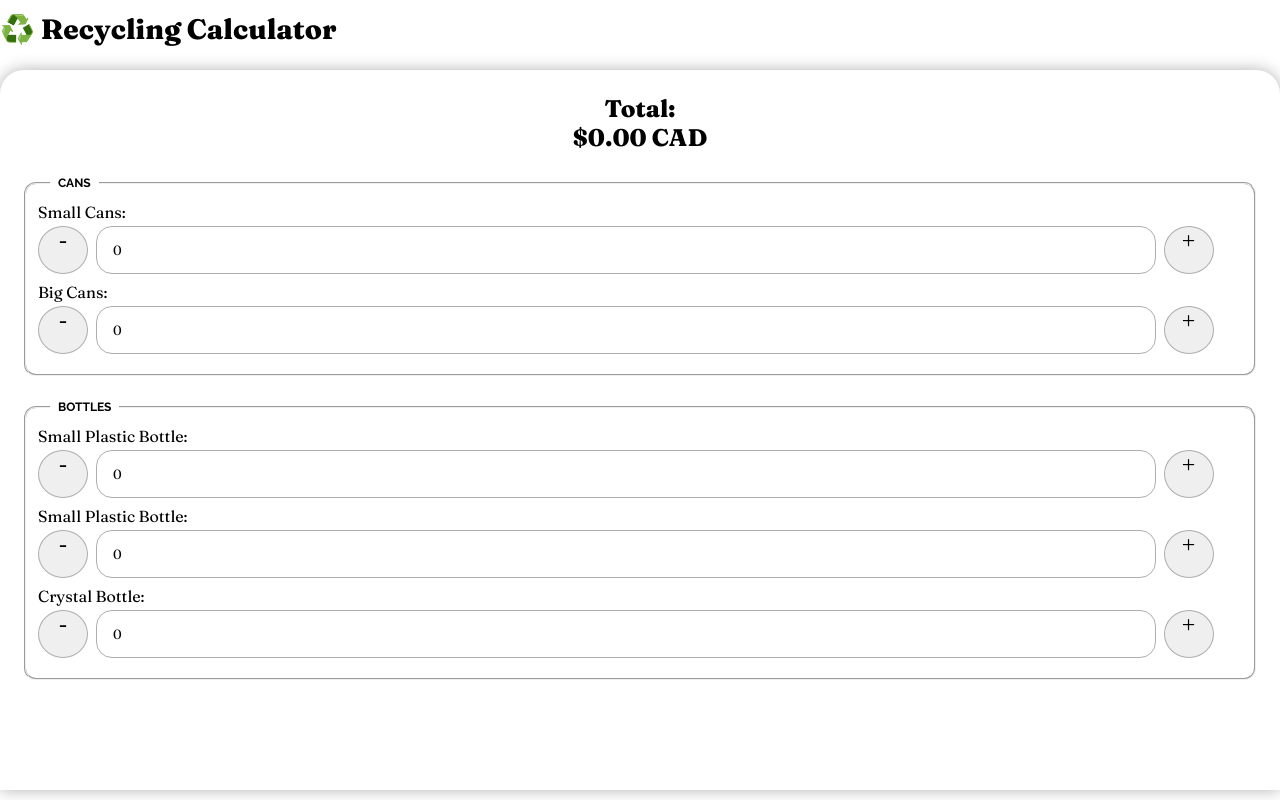
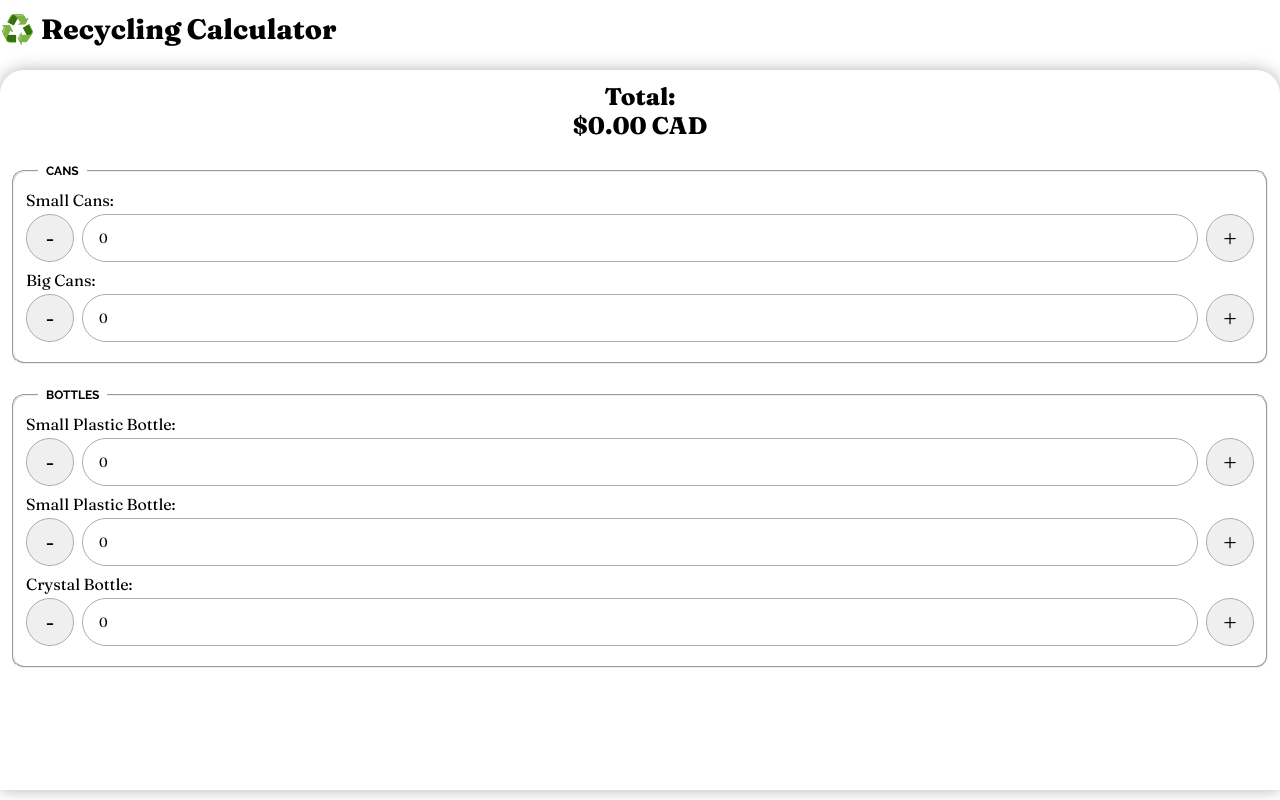
Before and after one commit to rodri-afa/recycling-calculator, a Nuxt app: page / in a window 1280 px wide. Built offline with nearby package versions, Linux system fonts and the light colour scheme.

Commit message:
more fixes

```diff
--- a/app.vue
+++ b/app.vue
@@ -102,7 +102,7 @@ h2 {
 
 .card {
     min-height: 90vh;
-    padding: 24px;
+    padding: 12px;
     background-color: white;
     border-radius: 24px 24px 0 0;
     filter: drop-shadow(0 0 8px rgba(0, 0, 0, 0.3));
--- a/components/Item.vue
+++ b/components/Item.vue
@@ -28,6 +28,7 @@ defineEmits(['update:itemUds', 'increaseBy'])
 
     .input-group {
         display: flex;
+        justify-content: space-between;
         gap: 8px;
 
         &>* {
@@ -38,12 +39,12 @@ defineEmits(['update:itemUds', 'increaseBy'])
         button {
             font-family: 'ui-sans-serif', san-serif;
             border-radius: 50%;
-            width: 50px;
+            width: 48px;
             font-weight: 500;
             font-size: 24px;
             display: flex;
             justify-content: center;
-            align-items: baseline;
+            align-items: center;
             color: black;
 
             border &:hover {
@@ -53,8 +54,9 @@ defineEmits(['update:itemUds', 'increaseBy'])
 
         input[type=number] {
             padding: 0 16px;
-            border-radius: 16px;
-            width: 88%;
+            border-radius: 30px;
+            width: auto;
+            flex: 1;
 
         }
     }
```
